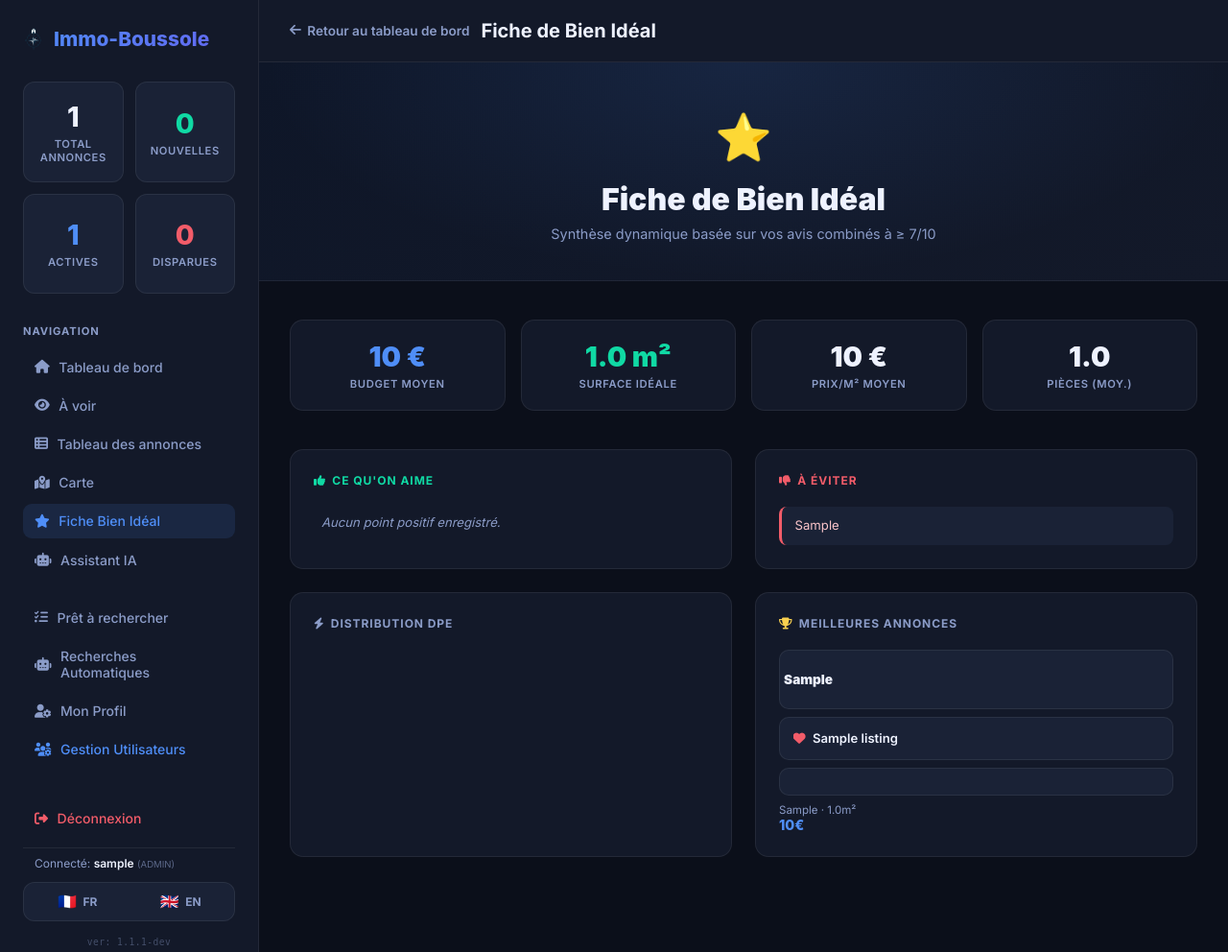
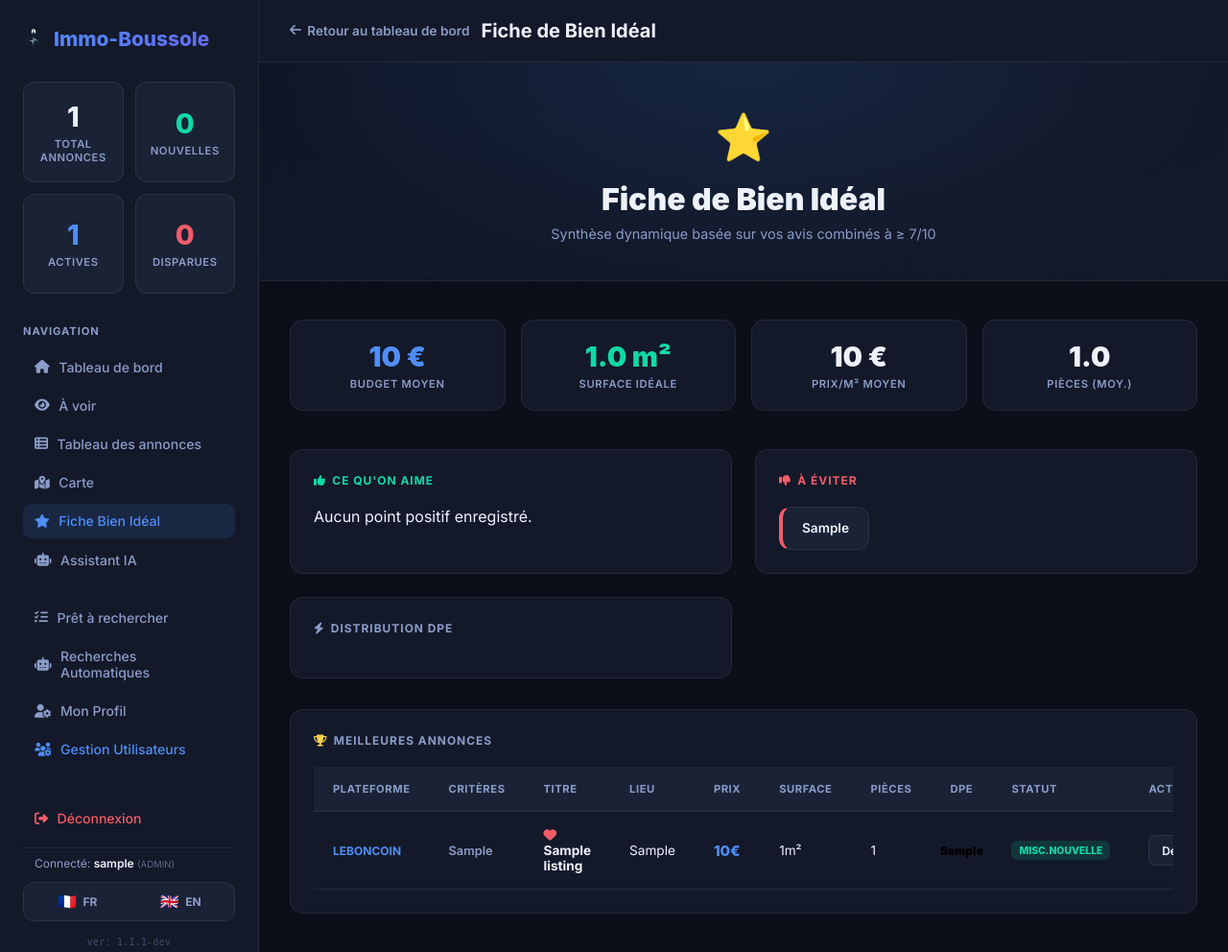
Before and after one commit to Immo-Boussole/immo-boussole, a FastAPI app: page /profile/ideal in a window 1280 px wide. Shown: the whole page at 96% size. Run offline with FastAPI, Linux system fonts and the light colour scheme; the visitor is signed in with stand-in values (Sample User, id 1); tables that the repository leaves empty hold one stand-in row (values such as "Sample post"); some web fonts are replaced.

Commit message:
"Fiche de Bien Idéal" tuned

```diff
--- a/app/services.py
+++ b/app/services.py
@@ -654,9 +654,13 @@ def generate_ideal_profile(db: Session) -> dict:
                 "title": l.title,
                 "price": l.price,
                 "area": l.area,
+                "rooms": l.rooms,
                 "location": l.location,
                 "dpe_rating": l.dpe_rating,
                 "is_favorite": l.is_favorite,
+                "source": l.source.value if l.source else None,
+                "source_criteria": l.source_criteria,
+                "status": l.status.value if l.status else None,
             }
             for l in top_listings
         ],
--- a/templates/ideal_profile.html
+++ b/templates/ideal_profile.html
@@ -287,23 +287,122 @@
         .dpe-bar-fill { height: 100%; border-radius: 4px; transition: width 1s ease; }
         .dpe-count { font-size: 0.75rem; font-weight: 700; color: var(--text-2); width: 20px; text-align: right; }
 
-        /* Pros/Cons lists */
-        .feedback-list { display: flex; flex-direction: column; gap: 0.5rem; max-height: 300px; overflow-y: auto; }
-        .feedback-item { background: var(--surface-2); border-radius: 8px; padding: 0.65rem 0.85rem; font-size: 0.82rem; line-height: 1.5; border-left: 3px solid; }
-        .feedback-item.pro { border-color: var(--green); color: #c0fce8; }
-        .feedback-item.con { border-color: var(--red); color: #fbc5ca; }
-        .empty-feedback { color: var(--text-2); font-size: 0.82rem; font-style: italic; padding: 0.5rem; }
+        /* Pros/Cons badges */
+        .feedback-list {
+            display: flex;
+            flex-wrap: wrap;
+            gap: 0.75rem;
+            max-height: none;
+            overflow: visible;
+        }
+        .feedback-item {
+            background: var(--surface-2);
+            border-radius: 12px;
+            padding: 0.75rem 1.25rem;
+            font-size: 0.85rem;
+            font-weight: 600;
+            line-height: 1.4;
+            border: 1px solid var(--border);
+            transition: var(--trans);
+            cursor: default;
+        }
+        .feedback-item:hover {
+            transform: translateY(-2px);
+            box-shadow: var(--shadow);
+        }
+        .feedback-item.pro { border-left: 4px solid var(--green); color: var(--text); }
+        .feedback-item.con { border-left: 4px solid var(--red); color: var(--text); }
 
-        /* Top listings */
-        .top-listing { display: flex; align-items: center; gap: 0.75rem; padding: 0.85rem; background: var(--surface-2); border-radius: 10px; margin-bottom: 0.5rem; text-decoration: none; color: var(--text); transition: var(--trans); border: 1px solid var(--border); }
-        .top-listing:hover { border-color: var(--accent); transform: translateX(4px); }
-        .tl-dpe { width: 32px; height: 32px; border-radius: 8px; display: flex; align-items: center; justify-content: center; font-weight: 900; font-size: 0.85rem; flex-shrink: 0; }
-        .tl-info { flex: 1; min-width: 0; }
-        .tl-title { font-size: 0.82rem; font-weight: 600; white-space: nowrap; overflow: hidden; text-overflow: ellipsis; }
-        .tl-sub { font-size: 0.72rem; color: var(--text-2); }
-        .tl-price { font-size: 0.9rem; font-weight: 800; color: var(--accent); white-space: nowrap; }
+        .feedback-item.pro:hover { border-color: var(--green); background: rgba(16, 217, 164, 0.05); }
+        .feedback-item.con:hover { border-color: var(--red); background: rgba(242, 92, 105, 0.05); }
 
-        ::-webkit-scrollbar { width: 4px; }
+        /* Full width table for Top Listings */
+        .table-panel {
+            background: var(--surface);
+            border: 1px solid var(--border);
+            border-radius: 14px;
+            padding: 1.5rem;
+            margin-top: 2rem;
+            width: 100%;
+        }
+        .table-container {
+            width: 100%;
+            overflow-x: auto;
+            margin-top: 1rem;
+        }
+        table {
+            width: 100%;
+            border-collapse: collapse;
+            font-size: 0.85rem;
+            text-align: left;
+        }
+        thead {
+            background: var(--surface-2);
+            border-bottom: 1px solid var(--border);
+        }
+        th {
+            padding: 1rem 1.25rem;
+            font-weight: 700;
+            color: var(--text-2);
+            text-transform: uppercase;
+            letter-spacing: 0.05em;
+            font-size: 0.7rem;
+        }
+        td {
+            padding: 1rem 1.25rem;
+            border-bottom: 1px solid var(--border);
+            color: var(--text);
+            vertical-align: middle;
+        }
+        tr:hover td {
+            background: rgba(255, 255, 255, 0.02);
+        }
+
+        .col-platform { font-weight: 700; text-transform: uppercase; color: var(--accent); font-size: 0.75rem; }
+        .col-criteria { font-weight: 600; color: var(--text-2); font-size: 0.8rem; }
+        .col-title { font-weight: 700; color: var(--text); }
+        .col-price { color: var(--accent); font-weight: 800; font-size: 0.95rem; }
+
+        .badge-status {
+            display: inline-flex;
+            padding: 0.2rem 0.5rem;
+            border-radius: 6px;
+            font-size: 0.65rem;
+            font-weight: 800;
+            text-transform: uppercase;
+        }
+        .badge-nouvelle { background: rgba(16, 217, 164, 0.15); color: var(--green); }
+        .badge-active { background: rgba(79, 142, 247, 0.15); color: var(--accent); }
+        .badge-disparue { background: rgba(242, 92, 105, 0.15); color: var(--red); }
+
+        .dpe-tag {
+            width: 24px; height: 24px; border-radius: 4px;
+            display: inline-flex; align-items: center; justify-content: center;
+            font-weight: 900; font-size: 0.75rem; color: #000;
+        }
+        .dpe-A { background: #00c950; } .dpe-B { background: #50d970; }
+        .dpe-C { background: #ccdf30; } .dpe-D { background: #f7c948; }
+        .dpe-E { background: #f09939; } .dpe-F { background: #e8593a; color: #fff; }
+        .dpe-G { background: #c73232; color: #fff; }
+        .dpe-NC { background: var(--surface-2); color: var(--text-2); border: 1px solid var(--border); }
+
+        .btn-details {
+            display: inline-flex;
+            align-items: center;
+            gap: 0.4rem;
+            padding: 0.45rem 0.8rem;
+            border-radius: 8px;
+            background: var(--surface-2);
+            border: 1px solid var(--border);
+            color: var(--text);
+            text-decoration: none;
+            font-weight: 600;
+            font-size: 0.75rem;
+            transition: var(--trans);
+        }
+        .btn-details:hover { background: var(--accent); border-color: var(--accent); color: #fff; }
+
+        ::-webkit-scrollbar { width: 4px; height: 4px; }
         ::-webkit-scrollbar-thumb { background: rgba(255,255,255,0.12); border-radius: 10px; }
     </style>
 </head>
@@ -464,8 +563,12 @@
             </div>
             <div class="feedback-list">
                 {% if profile.common_pros %}
-                {% for pro in profile.common_pros %}
-                <div class="feedback-item pro">{{ pro }}</div>
+                {% for raw_pro in profile.common_pros %}
+                    {% for pro in raw_pro.split(' - ') %}
+                        {% if pro.strip() %}
+                        <div class="feedback-item pro">{{ pro.strip().strip('-').strip() }}</div>
+                        {% endif %}
+                    {% endfor %}
                 {% endfor %}
                 {% else %}
                 <div class="empty-feedback">{{ t(request, 'ideal_profile.no_pros') }}</div>
@@ -481,8 +584,12 @@
             </div>
             <div class="feedback-list">
                 {% if profile.common_cons %}
-                {% for con in profile.common_cons %}
-                <div class="feedback-item con">{{ con }}</div>
+                {% for raw_con in profile.common_cons %}
+                    {% for con in raw_con.split(' - ') %}
+                        {% if con.strip() %}
+                        <div class="feedback-item con">{{ con.strip().strip('-').strip() }}</div>
+                        {% endif %}
+                    {% endfor %}
                 {% endfor %}
                 {% else %}
                 <div class="empty-feedback">{{ t(request, 'ideal_profile.no_cons') }}</div>
@@ -514,35 +621,75 @@
         </div>
         {% endif %}
 
-        <!-- Top listings -->
+    </div><!-- end .section-grid -->
+
+    <!-- Top listings (Full Width Table) -->
     {% if profile.top_listings %}
-        <div class="panel">
-            <div class="panel-title"><i class="fa-solid fa-trophy" style="color: var(--yellow);"></i> {{ t(request, 'ideal_profile.top_listings') }}</div>
+    <div class="table-panel">
+        <div class="panel-title">
+            <i class="fa-solid fa-trophy" style="color: var(--yellow);"></i> {{ t(request, 'ideal_profile.top_listings') }}
+        </div>
 
-            {% for listing in profile.top_listings[:6] %}
-            <a href="/listings/{{ listing.id }}" class="top-listing">
-                <div class="tl-dpe dpe-{{ listing.dpe_rating or 'NC' }}" title="DPE {{ listing.dpe_rating or '?' }}">
-                    {{ listing.dpe_rating or '?' }}
-                </div>
-                <div class="tl-info">
-                    <div class="tl-title">
+        <div class="table-container">
+            <table>
+                <thead>
+                    <tr>
+                        <th>{{ t(request, 'ready_searches.platform') }}</th>
+                        <th>{{ t(request, 'ready_searches.criteria') }}</th>
+                        <th>{{ t(request, 'table.title') }}</th>
+                        <th>{{ t(request, 'table.location') }}</th>
+                        <th>{{ t(request, 'table.price') }}</th>
+                        <th>{{ t(request, 'table.area') }}</th>
+                        <th>{{ t(request, 'table.rooms') }}</th>
+                        <th>{{ t(request, 'table.dpe') }}</th>
+                        <th>{{ t(request, 'table.status') }}</th>
+                        <th>{{ t(request, 'table.action') }}</th>
+                    </tr>
+                </thead>
+                <tbody>
+                    {% for listing in profile.top_listings[:10] %}
+                    <tr>
+                        <td class="col-platform">{{ (listing.source or 'MANUEL')|upper }}</td>
+                        <td class="col-criteria">{{ listing.source_criteria or '-' }}</td>
+                        <td class="col-title">
                             {% if listing.is_favorite %}
                             <i class="fa-solid fa-heart" style="color: var(--red); margin-right: 4px;" title="Coup de coeur"></i>
                             {% endif %}
-                        {{ listing.title[:50] }}
-                    </div>
-                    <div class="tl-sub">
+                            {{ listing.title|truncate(45) }}
+                        </td>
+                        <td>
                             <a href="/carte?city={{ listing.location or '' }}" class="city-link" title="{{ t(request, 'map.highlight_city', 'Voir sur la carte') }}">
                                 {{ listing.location or 'N/C' }}
                             </a>
-                        {% if listing.area %}· {{ listing.area }}m²{% endif %}
+                        </td>
+                        <td class="col-price">
+                            {% if listing.price %}{{ "{:,.0f}".format(listing.price).replace(",", " ") }}€{% else %}N/C{% endif %}
+                        </td>
+                        <td>{% if listing.area %}{{ listing.area|int }}m²{% else %}-{% endif %}</td>
+                        <td>{{ listing.rooms|int if listing.rooms else '-' }}</td>
+                        <td>
+                            {% if listing.dpe_rating %}
+                            <span class="dpe-tag dpe-{{ listing.dpe_rating }}">{{ listing.dpe_rating }}</span>
+                            {% else %}
+                            <span class="dpe-tag dpe-NC">?</span>
+                            {% endif %}
+                        </td>
+                        <td>
+                            {% set status = listing.status or 'active' %}
+                            <span class="badge-status badge-{{ status }}">
+                                {{ t(request, 'misc.' + status) | default(status|upper) }}
+                            </span>
+                        </td>
+                        <td>
+                            <a href="/listings/{{ listing.id }}" class="btn-details">
+                                {{ t(request, 'table.details') }} <i class="fa-solid fa-arrow-right"></i>
+                            </a>
+                        </td>
+                    </tr>
+                    {% endfor %}
+                </tbody>
+            </table>
         </div>
-                </div>
-                <div class="tl-price">
-                    {% if listing.price %}{{ "{:,.0f}".format(listing.price).replace(",", " ") }}€{% else %}N/C{% endif %}
-                </div>
-            </a>
-            {% endfor %}
     </div>
     {% endif %}
 
```
Lines whose indentation alone changed are shown as unchanged.
